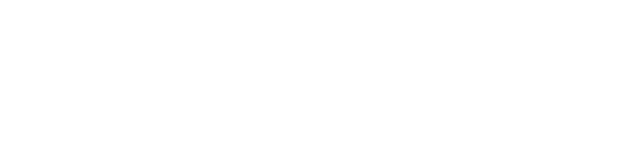
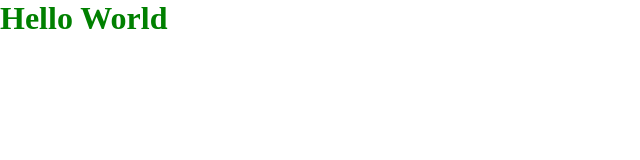
Before and after one commit to jameslong13/Project-1, a plain HTML site: page index.html in a window 1280 px wide. Shown: the whole page, without its empty margins (0-640 px from the left). Drawn offline with Linux system fonts and the light colour scheme.

Commit message:
Added Style Sheet

```diff
--- a/index.html
+++ b/index.html
@@ -4,9 +4,10 @@
     <meta charset="UTF-8">
     <meta http-equiv="X-UA-Compatible" content="IE=edge">
     <meta name="viewport" content="width=device-width, initial-scale=1.0">
-    <title>Document</title>
+    <link rel="stylesheet" href="styles.css">
+    <title>Testing Area</title>
 </head>
 <body>
-
+    <h1>Hello World</h1>
 </body>
 </html>
--- /dev/null
+++ b/styles.css
@@ -0,0 +1,13 @@
+* {
+    margin: 0;
+    padding: 0;
+    box-sizing: border-box;
+}
+
+body {
+    background-color: #fff;
+}
+
+h1 {
+    color: green;
+}
```
